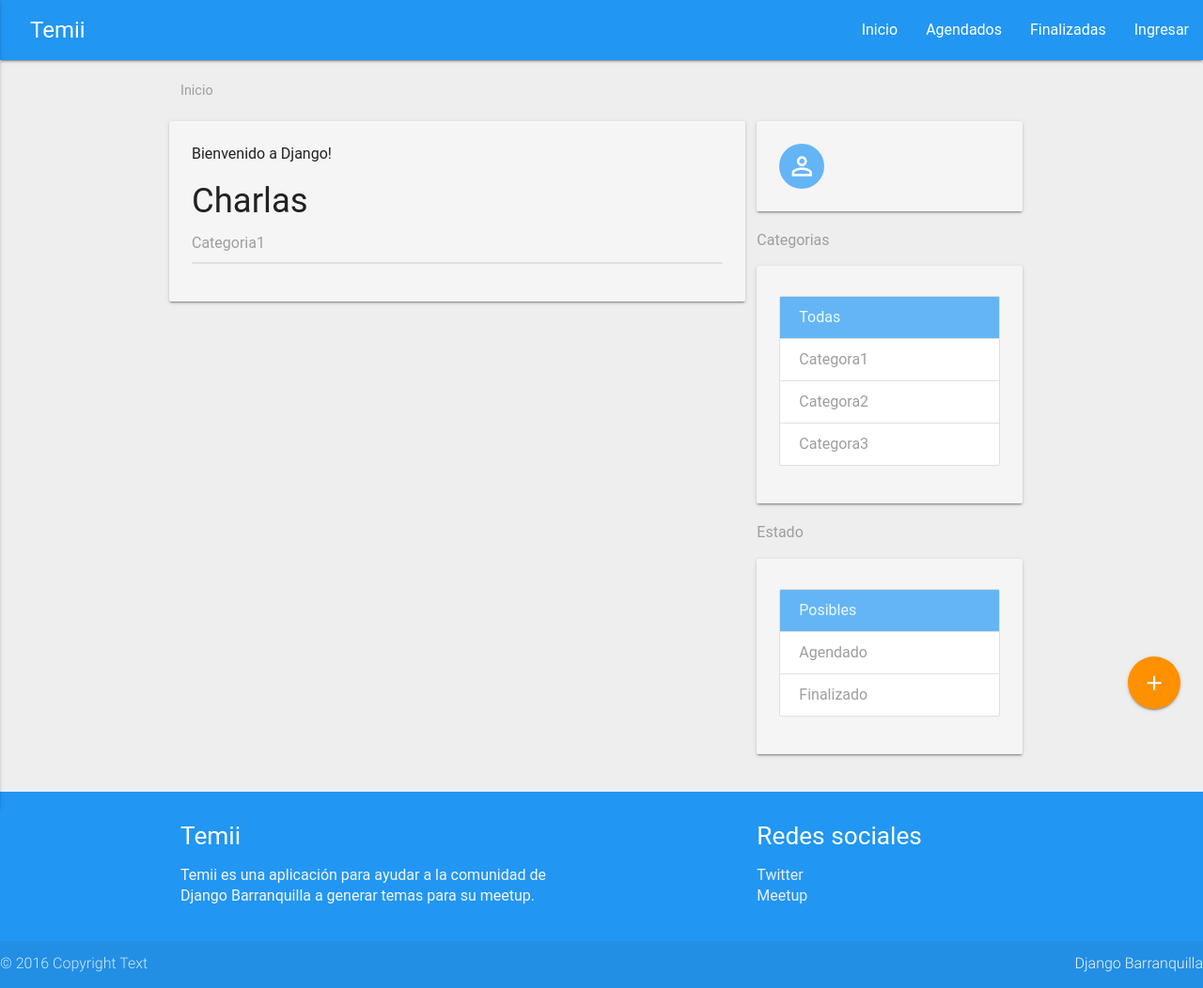
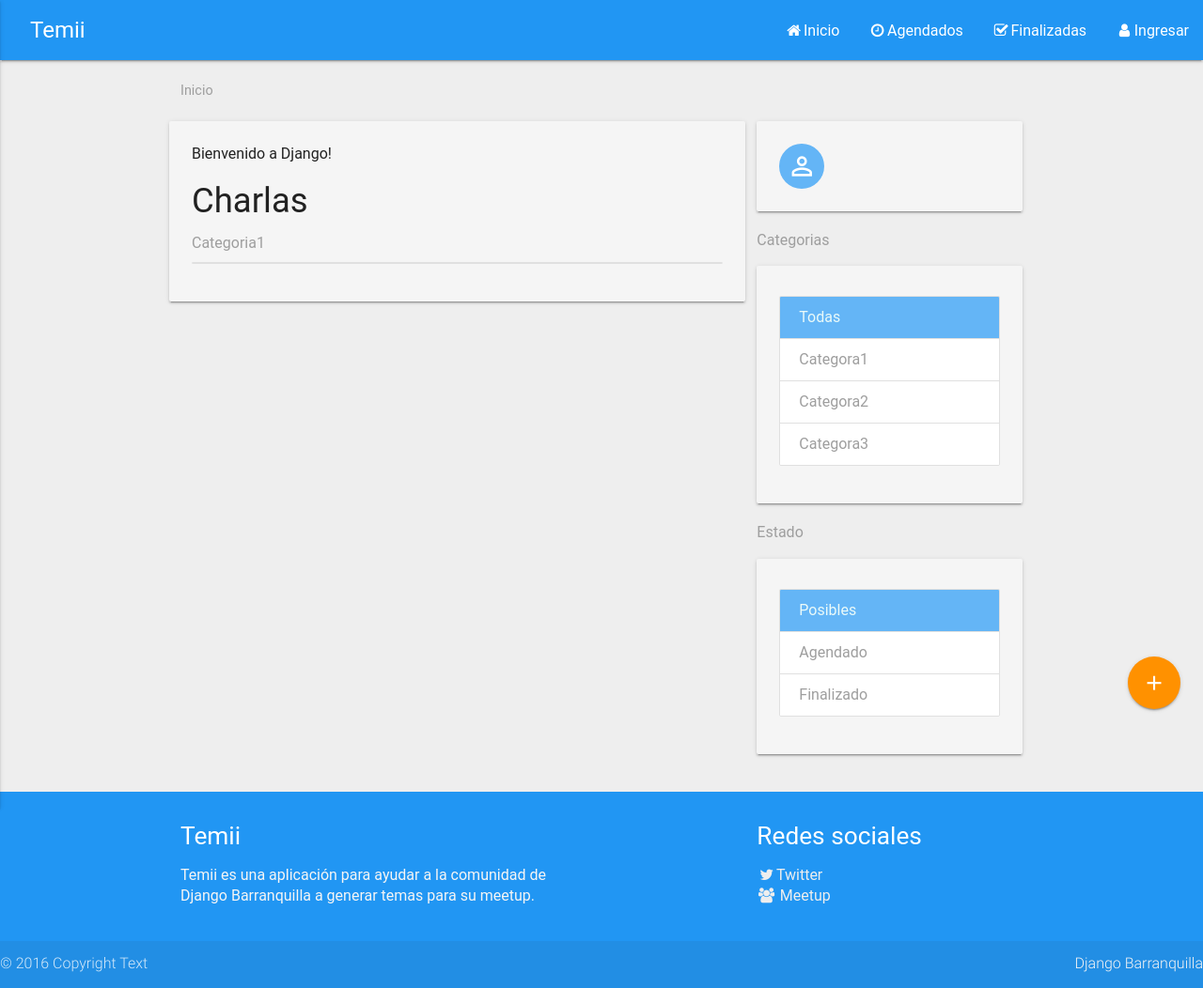
Before and after one commit to PyBAQ/temii, a Django app: page / in a window 1280 px wide. Shown: the whole page at 94% size. Run offline with Django 3.2, Linux system fonts and the light colour scheme; data that the repository does not hold is empty; some libraries are stand-ins or nearby versions; some web fonts are replaced.

Commit message:
Agregados iconos font-awesome en el menú y en la botonera social

```diff
--- a/apps/votos/templates/base.html
+++ b/apps/votos/templates/base.html
@@ -31,19 +31,20 @@
       <a href="{% url 'index' %}" class="brand-logo">Temii</a>
       <a href="#" data-activates="mobile-demo" class="button-collapse"><i class="material-icons">menu</i></a>
       <ul class="right hide-on-med-and-down">
-        <li><a href="{% url 'index' %}">Inicio</a></li>
-        <li><a href="{% url 'agendado' %}">Agendados</a></li>
-        <li><a href="{% url 'finalizado' %}">Finalizadas</a></li>
+        <li><a href="{% url 'index' %}"><i class="fa fa-home fa-fw"></i>Inicio</a></li>
+        <li><a href="{% url 'agendado' %}"><i class="fa fa-clock-o fa-fw"></i>Agendados</a></li>
+        <li><a href="{% url 'finalizado' %}"><i class="fa fa-check-square-o fa-fw"></i>Finalizadas</a></li>
+
         {% if user and not user.is_anonymous %}
-        <li><a href="{% url 'user-logout' %}">Cerrar sesión</a></li>
+        <li><a href="{% url 'user-logout' %}"><i class="fa fa-user-times fa-fw"></i>Cerrar sesión</a></li>
         {% else %}
-        <li><a href="{% url 'login' %}">Ingresar</a></li>
+        <li><a href="{% url 'login' %}"><i class="fa fa-user fa-fw"></i>Ingresar</a></li>
         {% endif %}
       </ul>
       <ul class="side-nav" id="mobile-demo">
-        <li><a href="{% url 'index' %}">Inicio</a></li>
-        <li><a href="{% url 'agendado' %}">Agendados</a></li>
-        <li><a href="{% url 'finalizado' %}">Finalizadas</a></li>
+        <li><a href="{% url 'index' %}"><i class="fa fa-home fa-fw"></i>Inicio</a></li>
+        <li><a href="{% url 'agendado' %}"><i class="fa fa-clock-o fa-fw"></i>Agendados</a></li>
+        <li><a href="{% url 'finalizado' %}"><i class="fa fa-check-square-o fa-fw"></i>Finalizadas</a></li>
       </ul>
     </div>
   </nav>
@@ -63,8 +64,9 @@
         <div class="col l4 offset-l2 s12">
           <h5 class="white-text">Redes sociales</h5>
           <ul>
-            <li><a class="grey-text text-lighten-3" href="https://twitter.com/djangoquilla">Twitter</a></li>
-            <li><a class="grey-text text-lighten-3" href="http://www.meetup.com/Django-Barranquilla/">Meetup</a></li>
+            <li><a class="grey-text text-lighten-3" href="https://twitter.com/djangoquilla"><i class="fa fa-twitter fa-fw"></i>Twitter</a></li>
+            <li><a class="grey-text text-lighten-3" href="http://www.meetup.com/Django-Barranquilla/"><i class="fa fa-users fa-fw"></i>
+Meetup</a></li>
           </ul>
         </div>
       </div>
```
